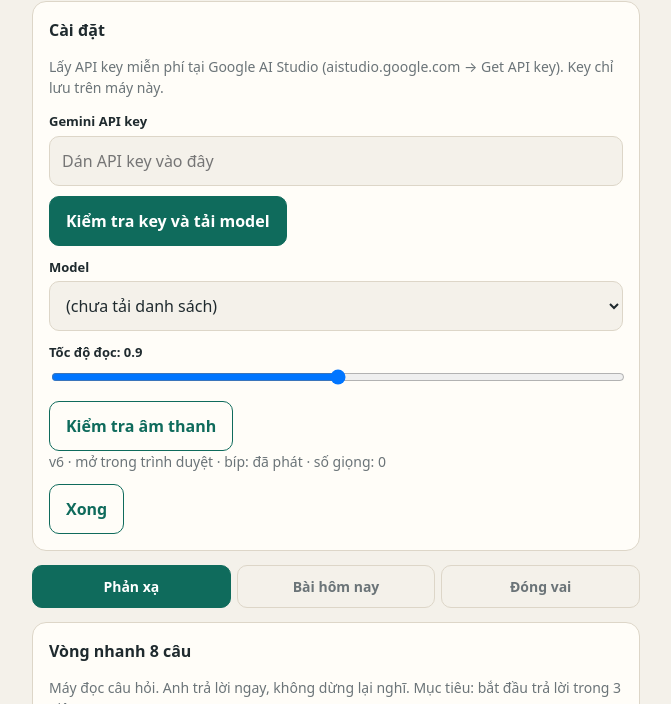
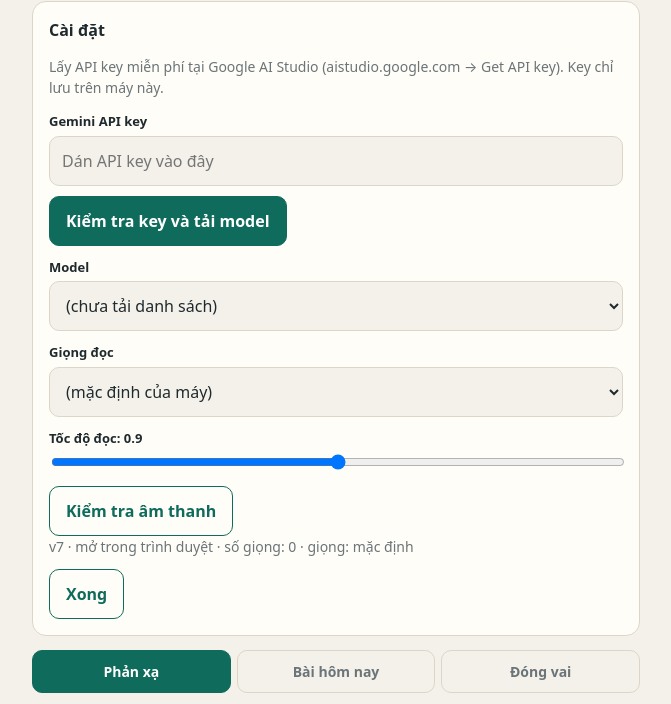
Before and after one commit to 123bach/english-reflex, a plain HTML site: page index.html in a window 1280 px wide. Both pictures are taken after a click on the button "Kiểm tra âm thanh". Shown: the part 71-775 px from the top of the page, without its empty margins (304-975 px from the left). Drawn offline with Linux system fonts and the light colour scheme.

Commit message:
Update index.html

```diff
--- a/index.html
+++ b/index.html
@@ -101,6 +101,8 @@
     </div>
     <label for="model">Model</label>
     <select id="model"><option value="">(chưa tải danh sách)</option></select>
+    <label for="voice">Giọng đọc</label>
+    <select id="voice"><option value="">(mặc định của máy)</option></select>
     <label for="rate">Tốc độ đọc: <span id="rateVal">0.9</span></label>
     <input type="range" id="rate" min="0.6" max="1.2" step="0.05" value="0.9" style="width:100%">
     <div class="row" style="margin-top:10px"><button class="btn ghost" id="btnSnd">Kiểm tra âm thanh</button></div>
@@ -258,6 +260,20 @@ function el(tag, cls, text) { const e = document.createElement(tag); if (cls) e.
 function today() { const d = new Date(); return d.getFullYear() + "-" + (d.getMonth() + 1) + "-" + d.getDate(); }
 
 /* ---------- Giọng đọc ---------- */
+function dbg(msg) { if (window.__dbg) { window.__dbg.push(msg); $("sndMsg").textContent = window.__dbg.join(" · "); } }
+const IOS = /iPhone|iPad|iPod/i.test(navigator.userAgent);
+function enVoices() { try { return speechSynthesis.getVoices().filter(v => /^en/i.test(v.lang)); } catch (e) { return []; } }
+function pickVoice() {
+  const vs = enVoices(), saved = store.get("voice", "");
+  return vs.find(v => v.voiceURI === saved) || vs.find(v => /samantha/i.test(v.name)) || vs.find(v => /^en[-_]US/i.test(v.lang)) || vs[0] || null;
+}
+function fillVoices() {
+  const sel = $("voice"), vs = enVoices();
+  if (!vs.length) return;
+  sel.textContent = "";
+  vs.forEach(v => sel.appendChild(new Option(v.name + " (" + v.lang + ")", v.voiceURI)));
+  const p = pickVoice(); if (p) sel.value = p.voiceURI;
+}
 function speak(text, onend) {
   let done = false;
   const finish = () => { if (!done) { done = true; if (onend) onend(); } };
@@ -265,56 +281,24 @@ function speak(text, onend) {
     if (!("speechSynthesis" in window)) return finish();
     const ss = speechSynthesis;
     const u = new SpeechSynthesisUtterance(text);
-    u.lang = "en-US"; u.volume = 1;
-    if (!IOS) {
-      u.rate = mem.rate;
-      const vs = ss.getVoices();
-      const v = vs.find(v => /^en[-_]US/i.test(v.lang)) || vs.find(v => /^en/i.test(v.lang));
-      if (v) u.voice = v;
-    }
-    u.onend = finish; u.onerror = finish;
+    const v = pickVoice();
+    if (v) { u.voice = v; u.lang = v.lang; } else u.lang = "en-US";
+    u.volume = 1; u.rate = mem.rate;
+    u.onstart = () => dbg("đọc: bắt đầu");
+    u.onend = () => { dbg("đọc: xong"); finish(); };
+    u.onerror = e => { dbg("đọc lỗi: " + (e.error || "?")); finish(); };
     window.__utt = u;
     if (!IOS && (ss.speaking || ss.pending)) ss.cancel();
     ss.speak(u);
     if (!IOS) { try { ss.resume(); } catch (e) {} }
     setTimeout(finish, Math.max(2500, text.length * 110));
-  } catch (e) { finish(); }
-}
-const IOS = /iPhone|iPad|iPod/i.test(navigator.userAgent);
-function primeAudio() {
-  try {
-    const AC = window.AudioContext || window.webkitAudioContext; if (!AC) return;
-    const ac = window.__ac || (window.__ac = new AC());
-    if (ac.state === "suspended") ac.resume();
-    const o = ac.createOscillator(), g = ac.createGain();
-    g.gain.value = 0.001; o.connect(g); g.connect(ac.destination);
-    o.start(); o.stop(ac.currentTime + 0.05);
-  } catch (e) {}
+  } catch (e) { dbg("đọc lỗi: " + e.message); finish(); }
 }
 function soundTest() {
-  const out = $("sndMsg"), log = ["v6", window.navigator.standalone ? "mở từ MH chính" : "mở trong trình duyệt"];
-  const show = () => { out.textContent = log.join(" · "); };
-  if (!IOS) try {
-    const AC = window.AudioContext || window.webkitAudioContext, ac = new AC();
-    const o = ac.createOscillator(), g = ac.createGain();
-    g.gain.value = 0.2; o.frequency.value = 660; o.connect(g); g.connect(ac.destination);
-    o.start(); o.stop(ac.currentTime + 0.4);
-    log.push("bíp: đã phát");
-  } catch (e) { log.push("bíp lỗi: " + e.message); }
-  try {
-    const ss = speechSynthesis;
-    log.push("số giọng: " + ss.getVoices().length);
-    const u = new SpeechSynthesisUtterance("Good morning. How are you?");
-    u.lang = "en-US"; u.volume = 1;
-    u.onstart = () => { log.push("đọc: bắt đầu"); show(); };
-    u.onend = () => { log.push("đọc: xong"); show(); };
-    u.onerror = e => { log.push("đọc lỗi: " + (e.error || "?")); show(); };
-    window.__utt = u;
-    if (!IOS && (ss.speaking || ss.pending)) ss.cancel();
-    ss.speak(u);
-    if (!IOS) { try { ss.resume(); } catch (e) {} }
-  } catch (e) { log.push("đọc lỗi: " + e.message); }
-  show();
+  const v = pickVoice();
+  window.__dbg = ["v7", window.navigator.standalone ? "mở từ MH chính" : "mở trong trình duyệt", "số giọng: " + enVoices().length, "giọng: " + (v ? v.name : "mặc định")];
+  $("sndMsg").textContent = window.__dbg.join(" · ");
+  speak("Good morning. How are you?");
 }
 
 /* ---------- Nhận giọng nói ---------- */
@@ -384,6 +368,9 @@ function initSettings() {
   $("btnSettings").onclick = () => $("settings").classList.toggle("hidden");
   $("btnCloseSet").onclick = () => $("settings").classList.add("hidden");
   $("btnSnd").onclick = soundTest;
+  $("voice").onchange = () => { store.set("voice", $("voice").value); };
+  fillVoices();
+  try { speechSynthesis.onvoiceschanged = fillVoices; } catch (e) {}
   $("key").onchange = () => { mem.key = $("key").value.trim(); store.set("key", mem.key); };
   $("model").onchange = () => { mem.model = $("model").value; store.set("model", mem.model); };
   $("rate").oninput = () => { mem.rate = parseFloat($("rate").value); $("rateVal").textContent = mem.rate; store.set("rate", mem.rate); };
```
